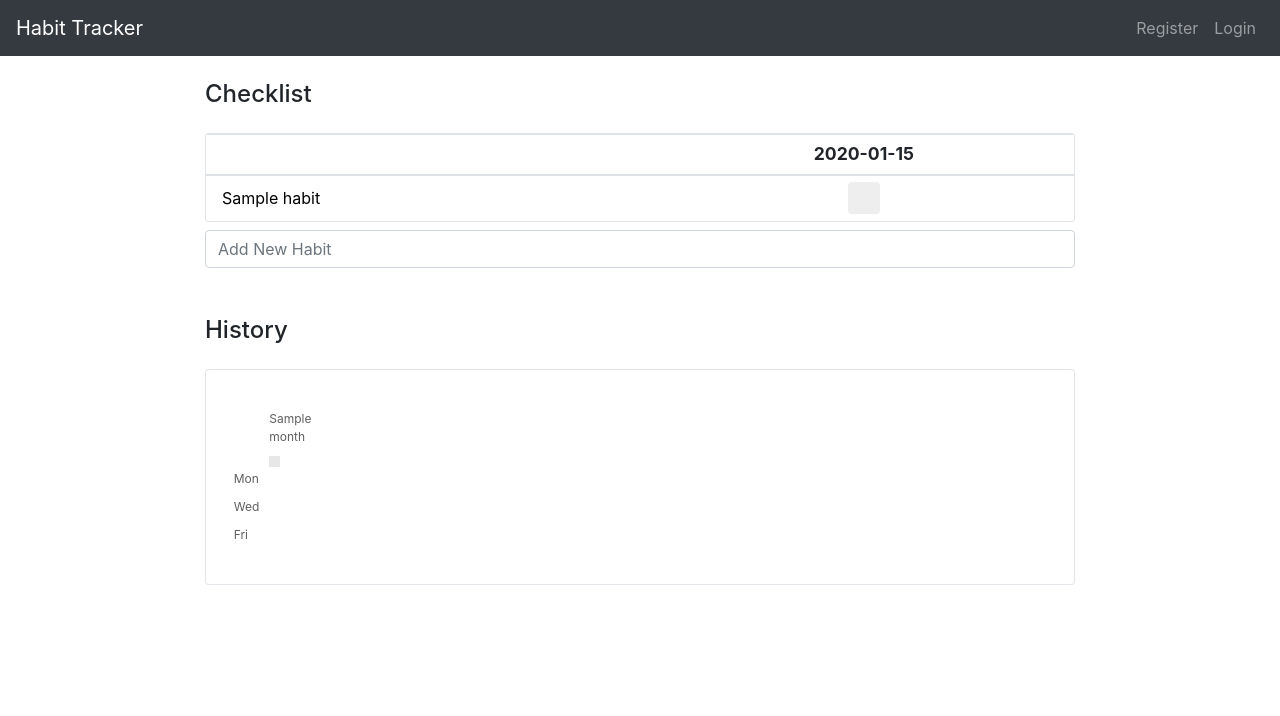
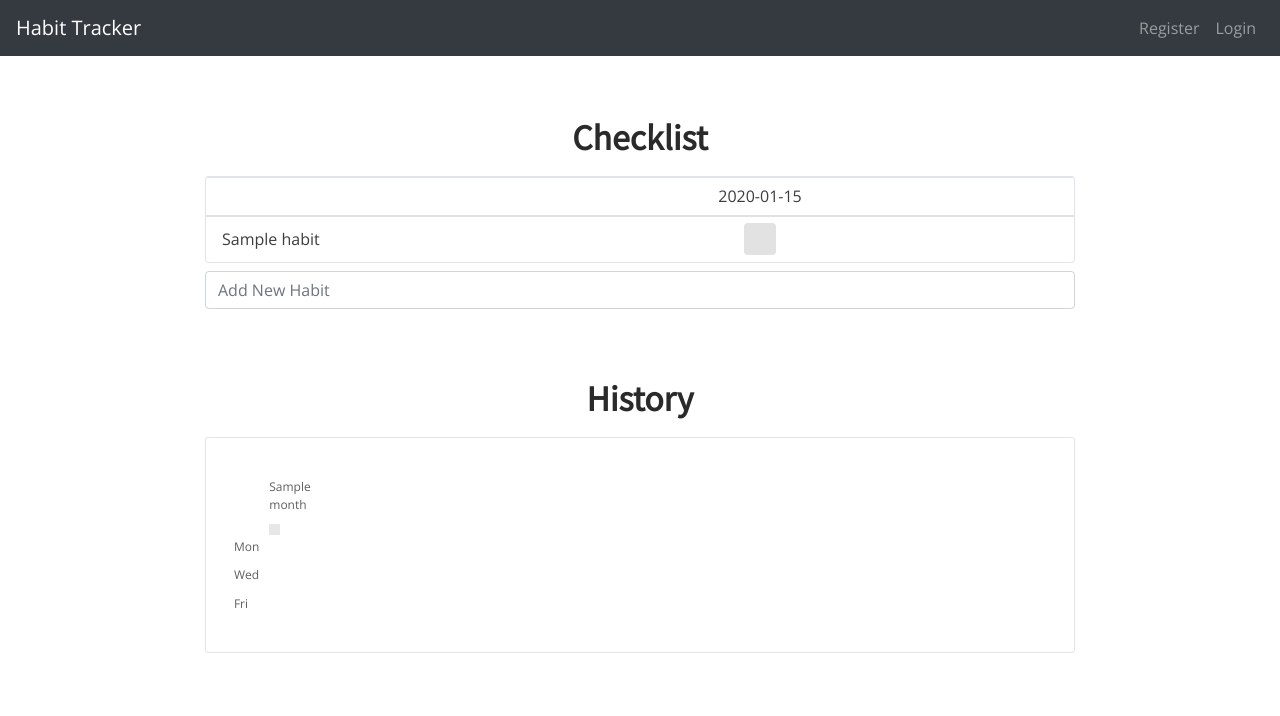
Before and after one commit to azzhou/habit-tracker, a Flask app: template habit_tracker/templates/my_habits.html in a window 1280 px wide. Shown: the top 716 px of the page. Run offline with Flask 2, Linux system fonts and the light colour scheme; the template is opened without the code that fills it: values that come from a table or form of the project are taken from there, most other values are stand-ins (such as "Sample title", 1, 10 or a date in 2020); some libraries are stand-ins or nearby versions.

Commit message:
Update styles

```diff
--- a/habit_tracker/static/main.css
+++ b/habit_tracker/static/main.css
@@ -11,6 +11,17 @@
 
 body {
     margin-top: 5rem;
+    font-family: 'Open Sans', sans-serif;
+}
+
+.section-header {
+    font-family: 'Noto Sans JP', sans-serif;
+    font-weight: bold;
+    display: block;
+    font-size: 2rem;
+    margin-bottom: 1rem;
+    text-align: center;
+    color: rgb(42, 42, 42);
 }
 
 .container {
@@ -19,13 +30,26 @@ body {
 }
 
 .container-border {
-    border: 0.0625rem #e1e4e8 solid;
+    border-style: solid;
+    border: 0.1rem #e1e4e8 solid;
     border-radius: 0.2rem;
 }
 
 .content-section {
     background: #ffffff;
-    margin-bottom: 20px;
+    margin-bottom: 4rem;
+    margin-top: 2rem;
+}
+
+.habit-title {
+    font-family: 'Noto Sans JP', sans-serif;
+    font-weight: bold;
+    display: inline-block;
+    font-size: 2.5rem;
+    text-align: center;
+    vertical-align: middle;
+    overflow: hidden;
+    color: rgb(0, 0, 0);
 }
 
 .table {
@@ -38,25 +62,35 @@ body {
     vertical-align: middle;
 }
 
-.date-label {
+.table .date-label, .habit-link {
+    color: rgb(61, 61, 61);
+    font-weight: normal;
+}
+
+.table .date-label {
     text-align: center;
-    font-size: 1.1rem;
+    font-size: 1rem;
 }
 
 .table .habit-link {
-    color: black;
-    font-weight: normal;
     text-decoration: none;
 }
 
 .table .habit-link:hover {
-    font-weight: bold;
+    color: rgb(0, 0, 0);
 }
 
 .table .habit-label {
     /* set to relative so that stretched-link works */
     position: relative;
     padding-left: 1rem;
+    width: 15rem;
+}
+
+.table .habit-label:hover {
+    background-color: rgb(240, 240, 240);
+    /* border-style: none none solid none;
+    border-color: rgb(98, 98, 98); */
 }
 
 .table th {
@@ -89,7 +123,7 @@ body {
     height: var(--checkbox-size);
     width: var(--checkbox-size);
     border-radius: 0.25rem;
-    background-color: #eee;
+    background-color: rgb(226, 226, 226);
 }
 
 /* When the checkbox is checked, add a dark gray background */
@@ -236,15 +270,23 @@ ul {
 }
 
 .streak-date {
-    width: 7rem;
+    width: 6rem;
+    display: inline-block;
+    font-size: 0.8rem;
     text-align: center;
-    display: inline-block;
+    vertical-align: middle;
 }
 
 .streak-length {
     background: rgb(100, 100, 100);
     color: white;
-    text-align: center;
     display: inline-block;
     border-radius: 0.3rem;
+    text-align: center;
+    vertical-align: middle;
 }
+
+.habit-strength-graph {
+    display: block;
+    margin: 0 auto;
+}
--- a/habit_tracker/templates/macros.html
+++ b/habit_tracker/templates/macros.html
@@ -1,7 +1,7 @@
 <!-- Habit 1-yr history grid -->
 {% macro render_history_grid(history_grid) %}
-  <h4 class="mb-4">History</h4>
-  <div class="graph-outer-container container-border mb-5">
+  <div class="section-header">History</div>
+  <div class="graph-outer-container container-border">
     <div class="graph-inner-container">
       <div class="graph">
         <ul class="months">
--- a/habit_tracker/templates/my_habits.html
+++ b/habit_tracker/templates/my_habits.html
@@ -1,11 +1,10 @@
 {% from "macros.html" import render_history_grid %}
 {% extends "layout.html" %}
 {% block content %}
+
+  <!-- Habit Checklist -->
   <div class="content-section">
-
-    <!-- Habit Checklist -->
-    <h4 class="mb-4">Checklist</h4>
-    <div class="mb-5">
+    <div class="section-header">Checklist</div>
       {% if habits|length > 0 %}
         <div class="table-responsive container-border mb-2">
           <table class="table">
@@ -59,9 +58,10 @@
         {% endif %}
       </form>
     </div>
+  </div>
 
-    <!-- Habit 1-yr history grid -->
+  <!-- Habit 1-yr history grid -->
+  <div class="content-section">
     {{ render_history_grid(history_grid) }}
-
   </div>
 {% endblock content %}
```
